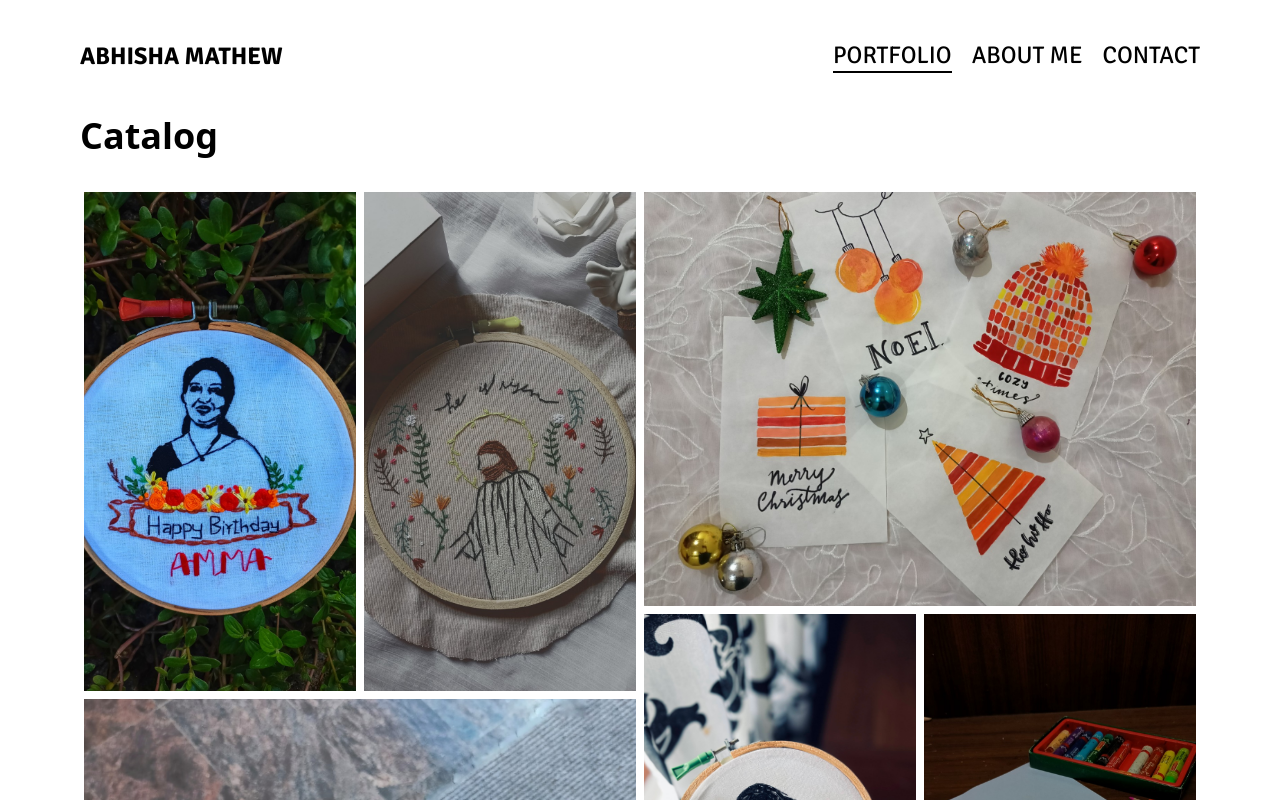
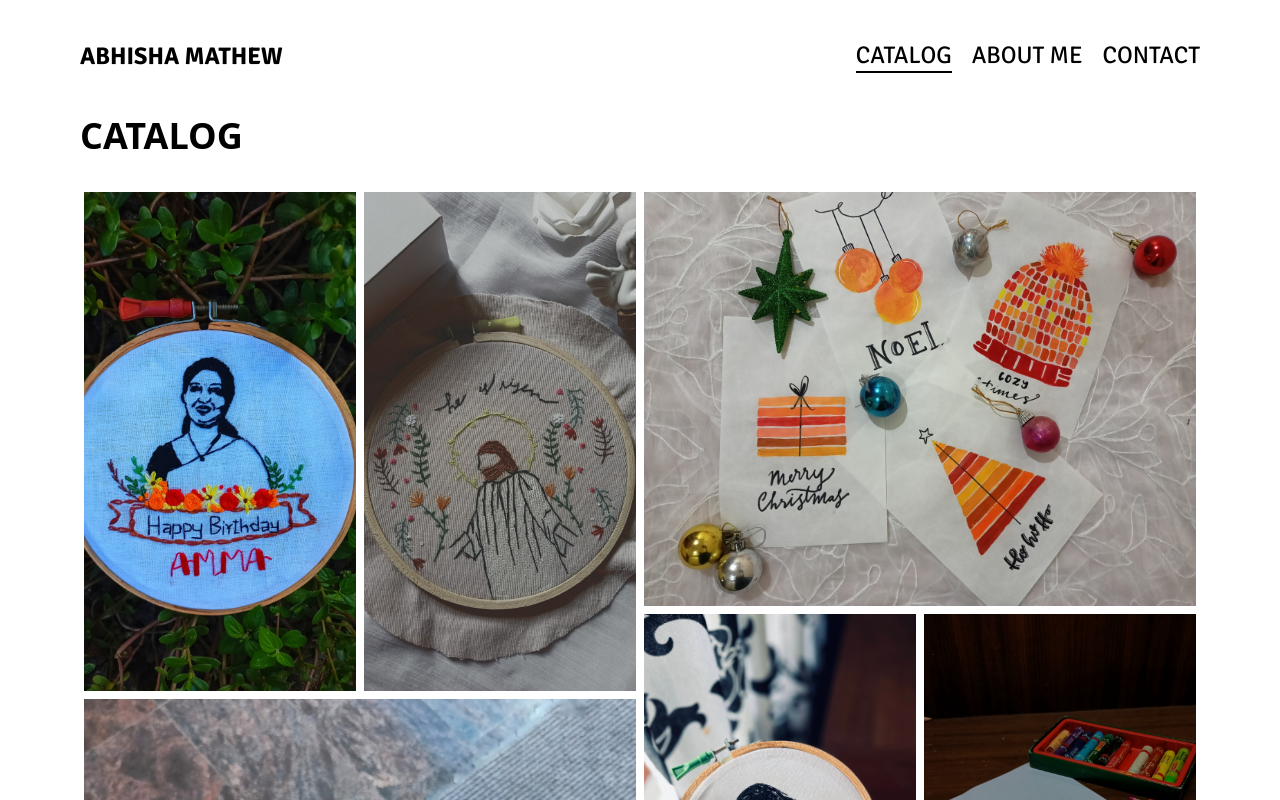
Before and after one commit to Abhishamathew/Arttart-Portfolio, a website: page index.html in a window 1280 px wide. Shown: the top 800 px of the page. Drawn offline with nearby package versions, Linux system fonts and the light colour scheme; some packages are replaced by stand-ins of ours; files that its build step writes are made by us from their sources; a script that the page names is missing.

Commit message:
catalog-text-change

```diff
--- a/index.html
+++ b/index.html
@@ -75,7 +75,7 @@
           <ul id="ulMenu"
             class="flex flex-col duration-300 ease-out md:space-x-5 sm:transition-none mt-5 md:flex-row md:items-center md:ml-auto md:mt-0 md:pt-0 md:border-0">
             <li class="group transition duration-300">
-              <a href="index.html" class="font-signika text-2xl tap-highlight-transparent">PORTFOLIO
+              <a href="index.html" class="font-signika text-2xl tap-highlight-transparent">CATALOG
                 <span class="hidden md:block h-0.5 bg-black dark:bg-white"></span>
               </a>
             </li>
@@ -98,7 +98,7 @@
   </header>
   <!-- Content -->
   <div class="container mx-auto">
-    <h1 class="text-4xl pt-10 pb-8 font-bold">Catalog</h1>
+    <h1 class="text-4xl pt-10 pb-8 font-bold">CATALOG</h1>
     <section class="text-neutral-700">
       <div class="container w-full">
         <div class="flex flex-wrap w-full">
```
Also changed, not shown: dist/about_me.html, dist/contact.html.
